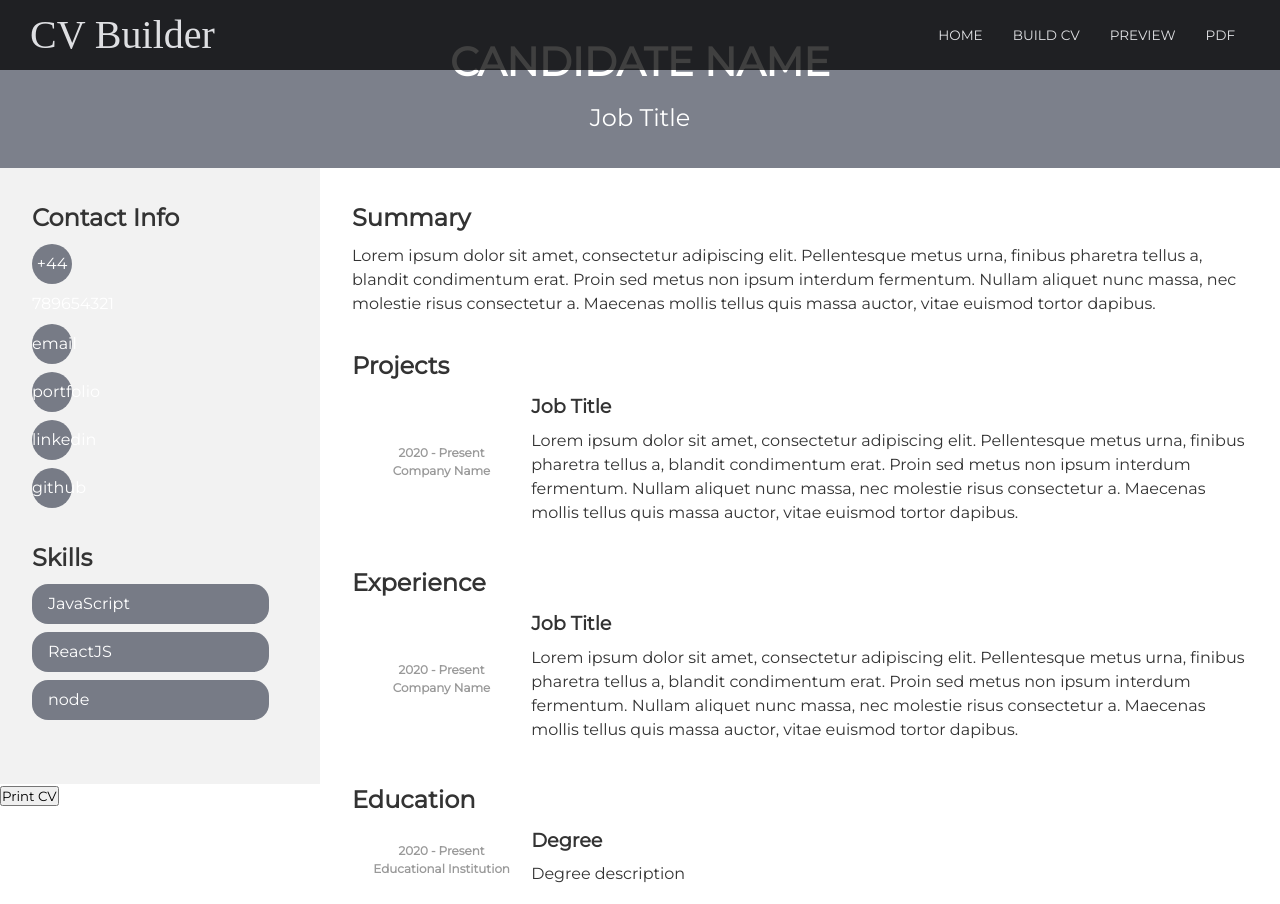
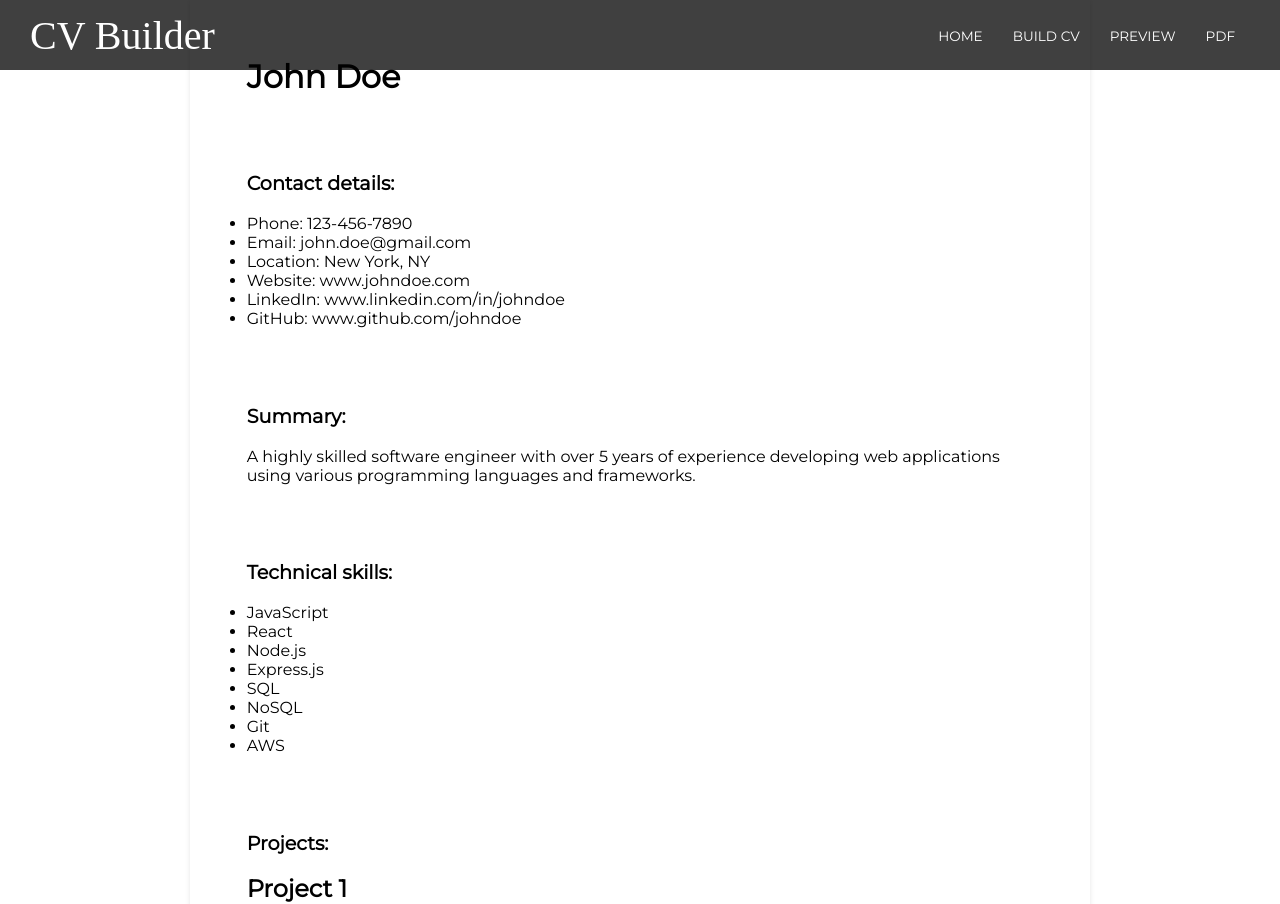
Before and after one commit to maijako/CV-generator, a React (Create React App) app: page /preview in a window 1280 px wide. Shown: the top 904 px of the page. Built offline with nearby package versions, Linux system fonts and the light colour scheme; a web font is replaced by a local one; what @react-pdf/renderer would draw is missing.

Commit message:
add starter HTML for CV and starter CSS

```diff
--- a/src/cv_designs/designOne/CvOne.css
+++ b/src/cv_designs/designOne/CvOne.css
@@ -1,167 +1,90 @@
-/* reset default margin and padding */
-* {
+body {
+  font-family: Arial, sans-serif;
+  margin: 0;
+}
+
+.container {
+  max-width: 900px;
+  margin: 0 auto;
+  padding: 1.5cm;
+  box-sizing: border-box;
+  background-color: #fff;
+  box-shadow: 0 0 5px rgba(0, 0, 0, 0.1);
+}
+
+.header {
+  text-align: center;
+}
+
+.header h1 {
+  margin-top: 0;
+}
+
+.section {
+  margin-top: 2cm;
+}
+
+.section-header {
+  font-size: 1.2em;
+  font-weight: bold;
+}
+
+.section-content {
+  margin-top: 0.5cm;
+}
+
+.section-content p {
+  margin: 0;
+}
+
+.contact-section {
+  display: flex;
+  flex-direction: column;
+  margin-right: 2cm;
+}
+
+.contact-section ul {
+  list-style: none;
+  padding: 0;
+}
+
+.contact-section li {
+  margin-bottom: 0.5cm;
+}
+
+.summary-section,
+.technical-skills-section,
+.projects-section,
+.experience-section,
+.education-section {
+  clear: both;
+}
+
+.projects-section h2,
+.experience-section h2,
+.education-section h2 {
+  margin-top: 1.5cm;
+}
+
+.projects-section ul,
+.experience-section ul,
+.education-section ul {
+  margin-left: 1cm;
+  margin-bottom: 1cm;
+}
+
+@media print {
+  body {
     margin: 0;
-    padding: 0;
   }
 
-  /* set A4 paper size and landscape orientation */
-  @media print {
-    html, body {
-      width: 210mm;
-      height: 297mm;
-      margin: 0;
-    }
+  .container {
+    max-width: none;
+    margin: 0;
+    box-shadow: none;
   }
 
-  /* page layout */
-  body {
-    font-family: Arial, sans-serif;
-    font-size: 12pt;
-    line-height: 1.5;
-    color: #333;
-    background-color: #f8f8f8;
+  .contact-section {
+    margin-right: 0;
   }
-
-  .profileText {
-    width: 100%;
-    background-color: #313849a2;
-    color: #fff;
-    text-align: center;
-    padding: 2rem 0;
-    box-sizing: border-box;
-  }
-
-  .profileText h1 {
-    font-size: 2.5rem;
-    font-weight: bold;
-    margin-bottom: 0.5rem;
-  }
-
-  .profileText span {
-    font-size: 1.5rem;
-  }
-
-  .left__side {
-    width: 25%;
-    height: 100%;
-    background-color: #f2f2f2;
-    padding: 2rem;
-    box-sizing: border-box;
-    display: inline-block;
-    width: calc(25% - 2rem);
-  }
-
-  .contactInfo {
-    margin-bottom: 2rem;
-  }
-
-  .contactInfo h3 {
-    font-size: 1.5rem;
-    margin-bottom: 0.5rem;
-  }
-
-  .contactInfo ul {
-    list-style-type: none;
-    margin-left: 0;
-    padding-left: 0;
-  }
-
-  .contactInfo li {
-    margin-bottom: 0.5rem;
-  }
-
-  .contactInfo .icon {
-    display: inline-block;
-    width: 2.5rem;
-    height: 2.5rem;
-    line-height: 2.5rem;
-    text-align: center;
-    background-color: #313849a2;
-    color: #fff;
-    border-radius: 50%;
-  }
-
-  .contactInfo .icon i {
-    font-size: 1.5rem;
-  }
-
-  .contactInfo .text {
-    display: inline-block;
-    padding: 0.5rem 1rem;
-    background-color: #313849a2;
-    color: #fff;
-    border-radius: 1rem;
-  }
-
-  .right__side {
-    width: 75%;
-    height: 100%;
-    background-color: #fff;
-    padding: 2rem;
-    box-sizing: border-box;
-    display: inline-block;
-
-  }
-
-  .about {
-    margin-bottom: 2rem;
-  }
-
-  .about h2 {
-    font-size: 1.5rem;
-    font-weight: bold;
-    margin-bottom: 0.5rem;
-  }
-
-  .box {
-    display: flex;
-    align-items: center;
-    margin-bottom: 1rem;
-  }
-
-  .year__company {
-    width: 20%;
-    font-size: 0.9rem;
-    color: #999;
-    text-align: center;
-  }
-
-  .text {
-    width: 80%;
-  }
-
-  .text h4 {
-    font-size: 1.2rem;
-    font-weight: bold;
-    margin-bottom: 0.5rem;
-  }
-
-  .text p {
-    margin-bottom: 0.5rem;
-  }
-
-  /* website version */
-  @media screen {
-    body {
-      background-color: #fff;
-    }
-
-    .left__side {
-      position: relative;
-      float: left;
-      width: 25%;
-      height: 100%;
-      background-color: #f2f2f2;
-      padding: 2rem;
-    }
-
-    .right__side {
-      position: relative;
-      float: right;
-      width: 75%;
-      height: 100%;
-      background-color: #fff;
-      padding: 2rem;
-    }
-
-  }
+}
--- a/src/cv_designs/designOne/CvOne.js
+++ b/src/cv_designs/designOne/CvOne.js
@@ -1,18 +1,16 @@
 import React from "react";
-import TitleOne from "./TitleOne";
+// import TitleOne from "./TitleOne";
 import MainSectionOne from "./MainSectionOne";
-import SidebarOne from "./SidebarOne";
+// import SidebarOne from "./SidebarOne";
 import "./CvOne.css";
 
 
 function cvOne() {
     return (
         <div className="container">
-            <TitleOne />
-            <div className="clearfix">
+
             <MainSectionOne />
-            <SidebarOne />
-            </div>
+
         </div>
 
     )
--- a/src/cv_designs/designOne/MainSectionOne.js
+++ b/src/cv_designs/designOne/MainSectionOne.js
@@ -4,63 +4,100 @@ import React from "react";
 function MainSectionOne() {
   return (
     <>
-      <div className="right__side">
-        <div className="about profile">
-          <h2>Summary</h2>
-          <p>
-            Lorem ipsum dolor sit amet, consectetur adipiscing elit. Pellentesque metus urna, finibus pharetra tellus a, blandit condimentum erat. Proin sed metus non ipsum interdum fermentum. Nullam aliquet nunc massa, nec molestie risus consectetur a. Maecenas mollis tellus quis massa auctor, vitae euismod tortor dapibus.
-          </p>
-        </div>
+      <header>
+    <h1>John Doe</h1>
+  </header>
 
-        <div className="about projects">
-          <h2>Projects</h2>
-          <div className="box">
-            <div className="year__company">
-              <h5>2020 - Present</h5>
-              <h5>Company Name</h5>
-            </div>
-            <div className="text">
-              <h4>Job Title</h4>
-              <p>
-                Lorem ipsum dolor sit amet, consectetur adipiscing elit. Pellentesque metus urna, finibus pharetra tellus a, blandit condimentum erat. Proin sed metus non ipsum interdum fermentum. Nullam aliquet nunc massa, nec molestie risus consectetur a. Maecenas mollis tellus quis massa auctor, vitae euismod tortor dapibus.
-              </p>
-            </div>
+  <div class="section">
+    <div class="section-header">Contact details:</div>
+    <div class="section-content">
+      <ul>
+        <li>Phone: 123-456-7890</li>
+        <li>Email: john.doe@gmail.com</li>
+        <li>Location: New York, NY</li>
+        <li>Website: www.johndoe.com</li>
+        <li>LinkedIn: www.linkedin.com/in/johndoe</li>
+        <li>GitHub: www.github.com/johndoe</li>
+      </ul>
     </div>
   </div>
 
-        <div className="about experience">
-          <h2>Experience</h2>
-          <div className="box">
-            <div className="year__company">
-              <h5>2020 - Present</h5>
-              <h5>Company Name</h5>
-            </div>
-            <div className="text">
-              <h4>Job Title</h4>
-              <p>
-                Lorem ipsum dolor sit amet, consectetur adipiscing elit. Pellentesque metus urna, finibus pharetra tellus a, blandit condimentum erat. Proin sed metus non ipsum interdum fermentum. Nullam aliquet nunc massa, nec molestie risus consectetur a. Maecenas mollis tellus quis massa auctor, vitae euismod tortor dapibus.
-              </p>
-            </div>
+  <div class="section">
+    <div class="section-header">Summary:</div>
+    <div class="section-content">
+      <p>A highly skilled software engineer with over 5 years of experience developing web applications using various programming languages and frameworks.</p>
     </div>
   </div>
 
-        <div className="about education">
-          <h2>Education</h2>
-          <div className="box">
-            <div className="year__company">
-              <h5>2020 - Present</h5>
-              <h5>Educational Institution</h5>
-            </div>
-            <div className="text">
-              <h4>Degree</h4>
-              <p>
-                Degree description
-              </p>
-            </div>
+  <div class="section">
+    <div class="section-header">Technical skills:</div>
+    <div class="section-content">
+      <ul>
+        <li>JavaScript</li>
+        <li>React</li>
+        <li>Node.js</li>
+        <li>Express.js</li>
+        <li>SQL</li>
+        <li>NoSQL</li>
+        <li>Git</li>
+        <li>AWS</li>
+      </ul>
     </div>
   </div>
 
+  <div class="section">
+    <div class="section-header">Projects:</div>
+    <div class="section-content">
+      <h2>Project 1</h2>
+      <p>A web application that allows users to create and share recipes.</p>
+      <ul>
+        <li>Developed using React, Node.js, and MongoDB.</li>
+        <li>Implemented user authentication using JWT.</li>
+        <li>Deployed on AWS using Elastic Beanstalk.</li>
+      </ul>
+
+      <h2>Project 2</h2>
+      <p>A mobile app that helps users track their daily water intake.</p>
+      <ul>
+        <li>Developed using React Native and Firebase.</li>
+        <li>Implemented push notifications using Firebase Cloud Messaging.</li>
+        <li>Published on the App Store and Google Play.</li>
+      </ul>
     </div>
+  </div>
+
+  <div class="section">
+    <div class="section-header">Experience:</div>
+    <div class="section-content">
+      <h2>Software Engineer at ABC Company</h2>
+      <p>June 2019 - Present</p>
+      <ul>
+        <li>Developed and maintained web applications using React and Node.js.</li>
+        <li>Collaborated with designers to implement UI/UX designs.</li>
+        <li>Integrated third-party APIs and services.</li>
+        <li>Optimized web applications for performance and scalability.</li>
+      </ul>
+
+      <h2>Software Developer at XYZ Corporation</h2>
+      <p>January 2017 - June 2019</p>
+      <ul>
+        <li>Developed and maintained web applications using AngularJS and Java.</li>
+        <li>Implemented REST APIs for mobile applications.</li>
+        <li>Created and executed test plans.</li>
+        <li>Provided technical support to clients.</li>
+      </ul>
+    </div>
+  </div>
+
+  <div class="section">
+    <div class="section-header">Education:</div>
+    <div class="section-content">
+      <h2>Bachelor of Science in Computer Science</h2>
+      <p>University of California, Los Angeles (UCLA)</p>
+      <p>September 2013 - June 2017</p>
+    </div>
+  </div>
+
     </>
   )
 }
--- a/src/cv_designs/designOne/SidebarOne.js
+++ b/src/cv_designs/designOne/SidebarOne.js
@@ -4,59 +4,19 @@ import React from "react";
 function SidebarOne() {
     return (
         <>
-            <div className="left__side">
-                <div className="contactInfo">
-                    <h3>Contact Info</h3>
-                    <ul>
-                        <li>
-                            <span className="icon">
-                                <icon className="fa fa-phone" aria-hidden="true">+44 789654321</icon>
-                            </span>
-                        </li>
-
-                        <li>
-                            <span className="icon">
-                                <icon className="fa fa-phone" aria-hidden="true">email</icon>
-                            </span>
-                        </li>
-
-                        <li>
-                            <span className="icon">
-                                <icon className="fa fa-phone" aria-hidden="true">portfolio</icon>
-                            </span>
-                        </li>
-
-                        <li>
-                            <span className="icon">
-                                <icon className="fa fa-phone" aria-hidden="true">linkedin</icon>
-                            </span>
-                        </li>
-
-                        <li>
-                            <span className="icon">
-                                <icon className="fa fa-phone" aria-hidden="true">github</icon>
-                            </span>
-                        </li>
-                    </ul>
+            <aside>
+                <div>
+                    <h3>Contact</h3>
                 </div>
-
-                <div className="contactInfo education">
-                    <h3>Skills</h3>
-                    <ul>
-                        <li>
-                            <span className="text">JavaScript</span>
-                        </li>
-
-                        <li>
-                            <span className="text">ReactJS</span>
-                        </li>
-
-                        <li>
-                            <span className="text">node</span>
-                        </li>
-                    </ul>
-                </div>
-            </div>
+                <ul>
+                    <li><text>phone</text></li>
+                    <li><text>email</text></li>
+                    <li><text>location</text></li>
+                    <li><text>website</text></li>
+                    <li><text>linkedin</text></li>
+                    <li><text>github</text></li>
+                </ul>
+            </aside>
         </>
     );
 };
--- a/src/cv_designs/designOne/TitleOne.js
+++ b/src/cv_designs/designOne/TitleOne.js
@@ -2,10 +2,11 @@ import React from 'react'
 
 function TitleOne() {
     return (
-        <div className="profileText">
-            <h1>CANDIDATE NAME</h1>
-            <span>Job Title</span>
-        </div>
+        <header>
+        <h1>Your Name</h1>
+        <p>Software Engineer</p>
+
+      </header>
     )
 }
 
```
Lines whose indentation alone changed are shown as unchanged.
